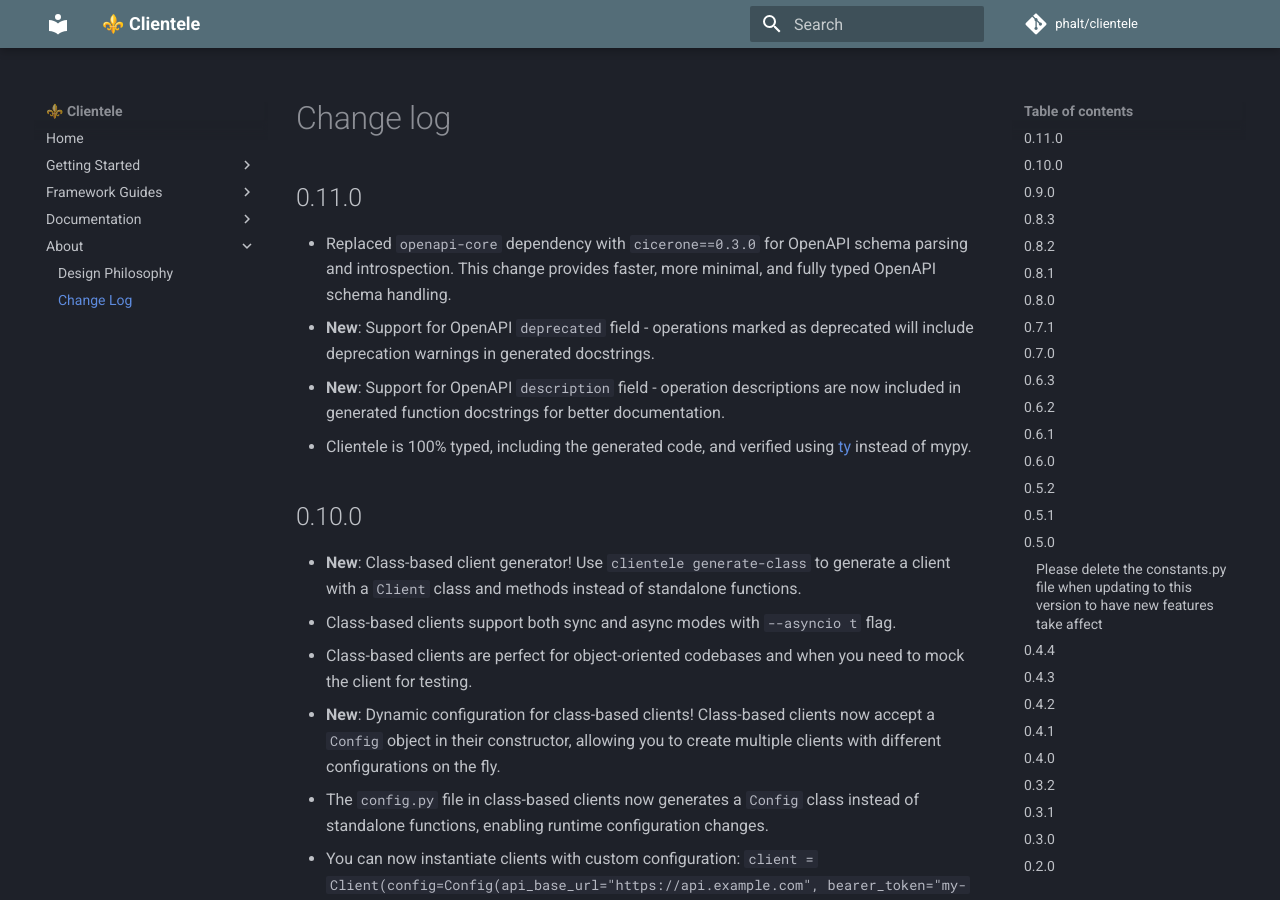
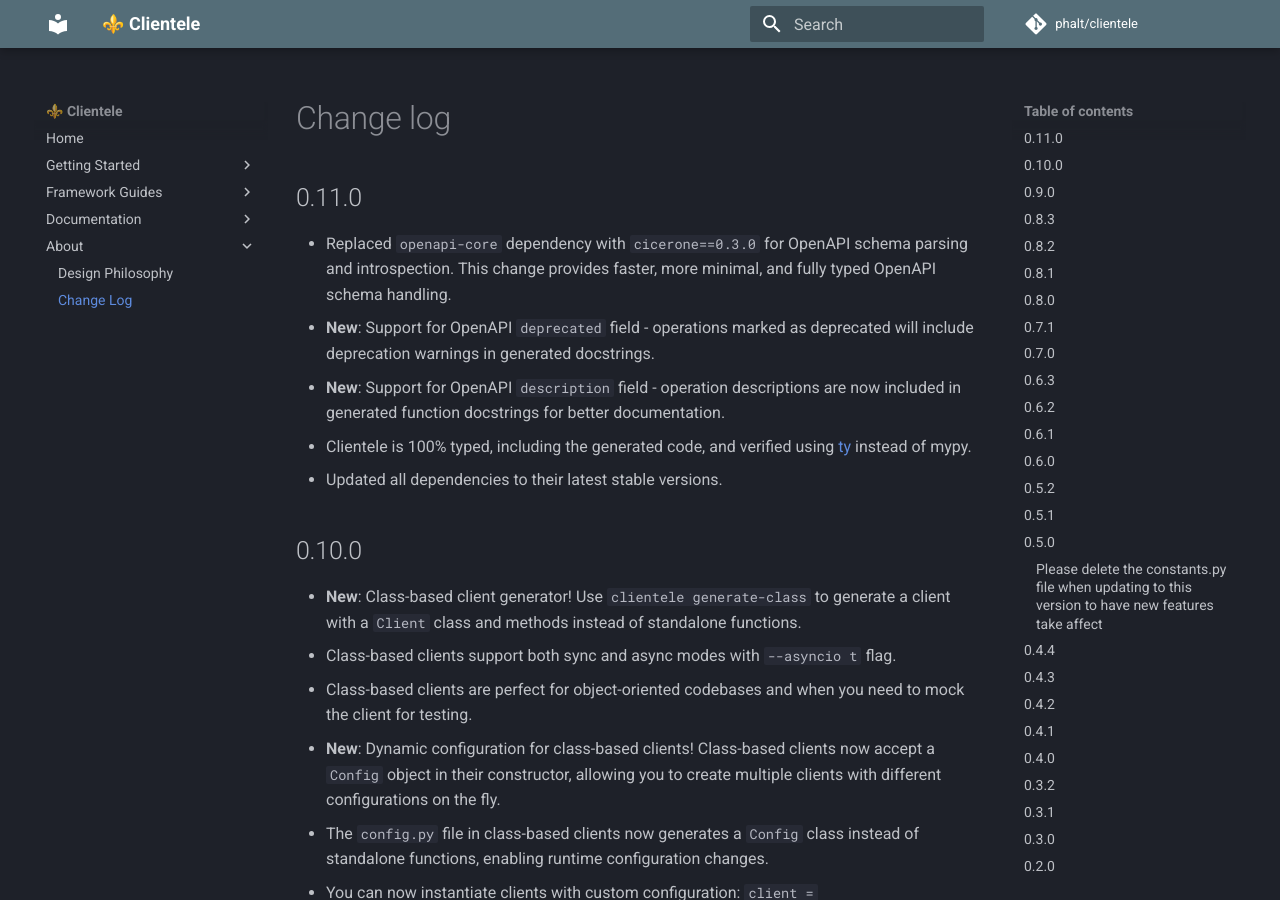
Before and after one commit to phalt/clientele, an MkDocs documentation site: the page built from docs/CHANGELOG.md, in a window 1280 px wide and 900 px high. Built offline with MkDocs 1.6.1 and Material for MkDocs 9.7.7, drawn with Linux system fonts in a browser that asks for light colours; comment, search, counter and statistics services are not loaded.

Commit message:
Add dependency update note to changelog files
Co-authored-by: phalt <490685+phalt@users.noreply.github.com>

```diff
--- a/docs/CHANGELOG.md
+++ b/docs/CHANGELOG.md
@@ -6,6 +6,7 @@
 - **New**: Support for OpenAPI `deprecated` field - operations marked as deprecated will include deprecation warnings in generated docstrings.
 - **New**: Support for OpenAPI `description` field - operation descriptions are now included in generated function docstrings for better documentation.
 - Clientele is 100% typed, including the generated code, and verified using [ty](https://github.com/astral-sh/ty) instead of mypy.
+- Updated all dependencies to their latest stable versions.
 
 ## 0.10.0
 
```
Also changed, not shown: CHANGELOG.md (+1 -0 lines).
